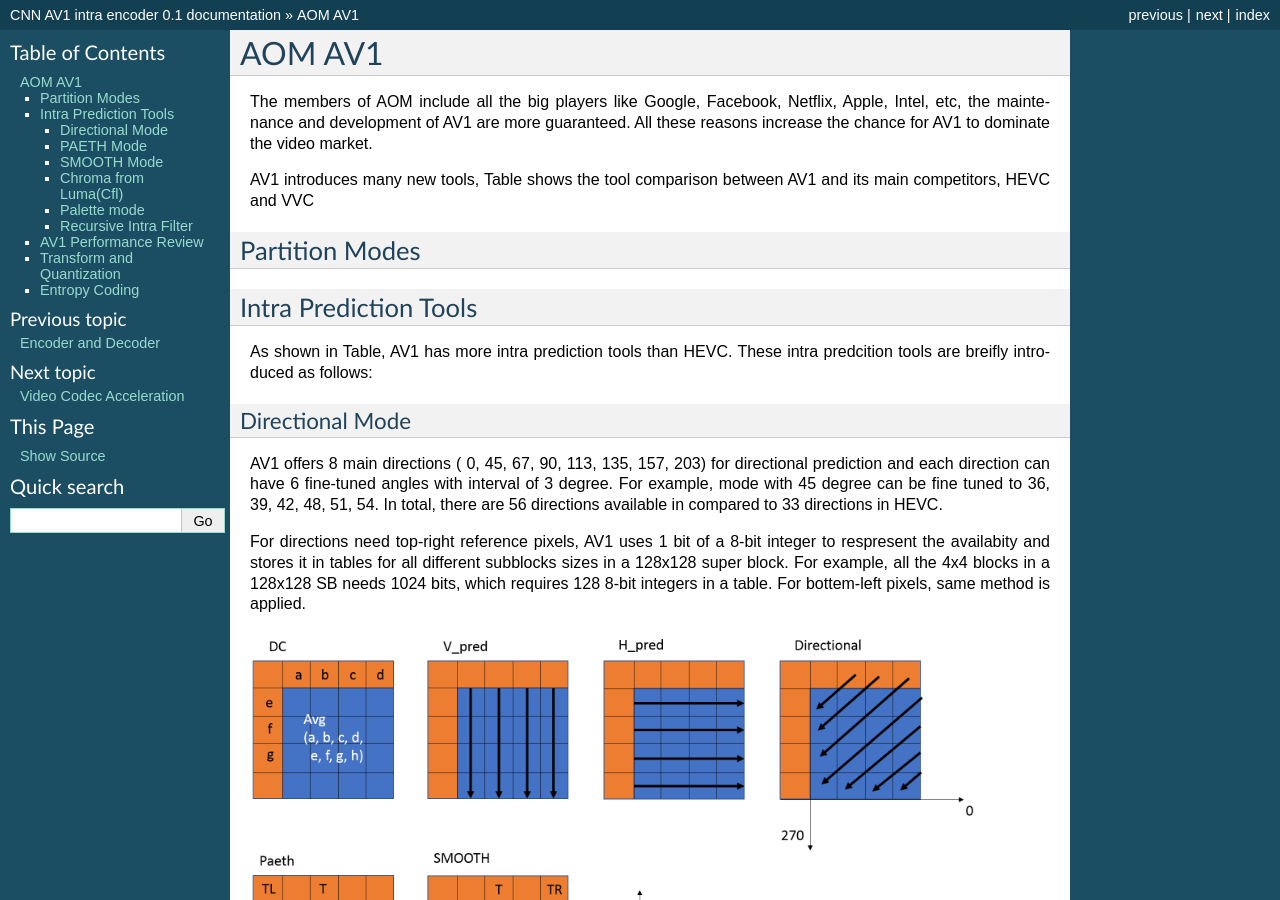
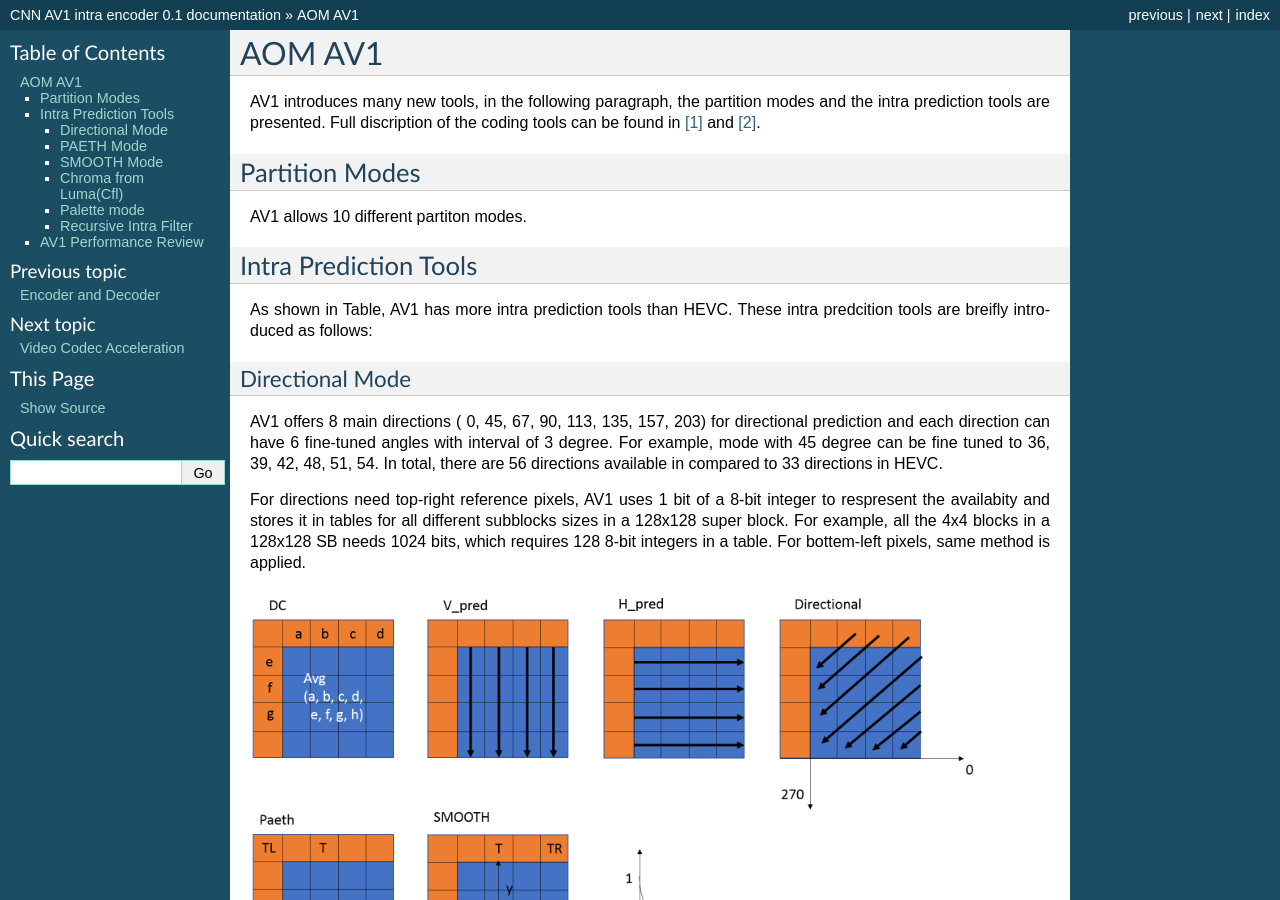
Before and after one commit to epadam/CNN-AV1-intra-encoder, a Sphinx documentation site: the page built from source/aom_av1.rst, in a window 1280 px wide and 900 px high. Built offline with Sphinx 7.4.7, drawn with Linux system fonts in a browser that asks for light colours; some of the changed text lies outside the part shown.

Commit message:
Update aom_av1.rst

```diff
--- a/source/aom_av1.rst
+++ b/source/aom_av1.rst
@@ -1,15 +1,14 @@
 
 AOM AV1
-======================================
+============
 
-The members of AOM include all the big players like Google, Facebook, Netflix, Apple, Intel, etc, the maintenance and development of AV1 are more guaranteed. All these reasons increase the chance for AV1 to dominate the video market.
-
-AV1 introduces many new tools,  Table shows the tool comparison between AV1 and its main competitors, HEVC and VVC
+AV1 introduces many new tools, in the following paragraph, the partition modes and the intra prediction tools are presented. Full discription of the coding tools can be found in [#]_ and [#]_.
 
 ==========================
 Partition Modes
 ==========================
 
+AV1 allows 10 different partiton modes.
 
 
 ==========================
@@ -84,10 +83,6 @@ Nevertheless, it also shows the encoding speed is extremely slow. Sethuraman et
 In this section, we compare the encoding performance between AV1 and HEVC. We test the performance under 2 modes (CQ and VBR). For CQ mode, we compare it with HM. For VBR mode, we compare it with x265. The reason is explained in the following section.
 
 
-============================
-Transform and Quantization
-============================
+.. [#] Urvang Joshi, Debargha Mukherjee, Jingning Han, Yue Chen, Sarah Parker, Hui Su, Angie Chiang, Yaowu Xu, Zoe Liu, Yunqing Wang, Jim Bankoski, Chen Wang, Emil Keyder, "Novel inter and intra prediction tools under consideration for the emerging AV1 video codec," Proc. SPIE 10396, Applications of Digital Image Processing XL, 103960F (19 September 2017);
 
-==========================
-Entropy Coding
-==========================
+.. [#] Y. Chen et al., "An Overview of Core Coding Tools in the AV1 Video Codec," 2018 Picture Coding Symposium (PCS), San Francisco, CA, 2018, pp. 41-45.
```
